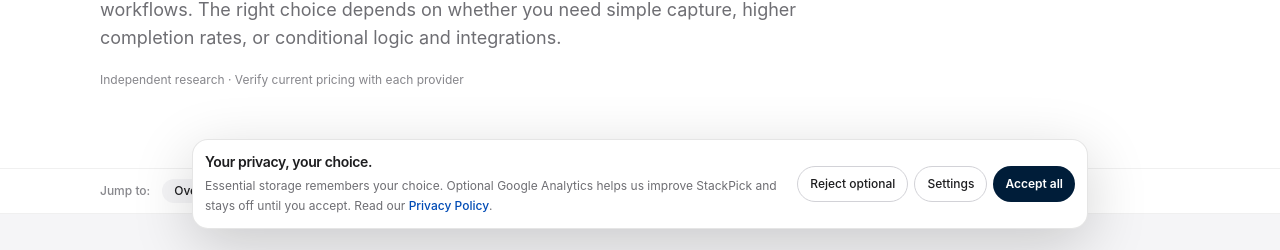
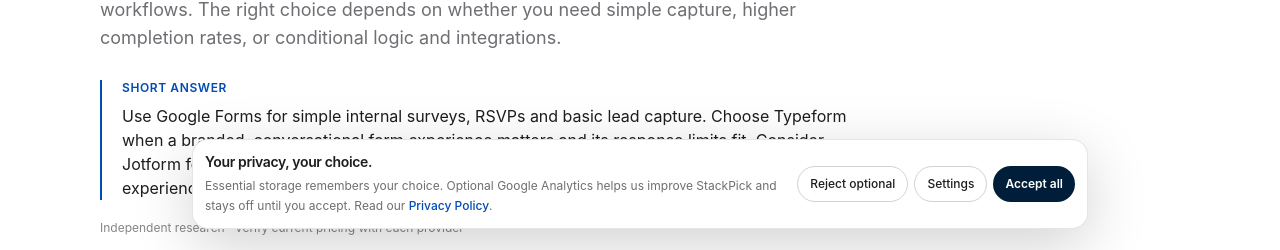
Before and after one commit to LinukaBandara/StackPick, a Next.js app: page /best/form-builders in a window 1280 px wide. Shown: the part 547-797 px from the top of the page. Built offline with nearby package versions, Linux system fonts and the light colour scheme; no server answers.

Commit message:
Add concise decision summary to software comparison guide

```diff
--- a/app/best/form-builders/page.tsx
+++ b/app/best/form-builders/page.tsx
@@ -13,6 +13,7 @@ export default function Page() {
     <ComparisonArticle
       title="Best Form Builders for Lead Generation and Small Business"
       slug="form-builders"
+      quickAnswer="Use Google Forms for simple internal surveys, RSVPs and basic lead capture. Choose Typeform when a branded, conversational form experience matters and its response limits fit. Consider Jotform for payments, conditional logic and a wider operational form toolkit. Test the mobile experience and submission destination before publishing."
       intro="For lead generation, a form is part of the sales funnel. It should ask only useful questions, work well on mobile, send submissions to the right place, and make consent and next steps clear. Google Forms is a low-cost utility, Typeform focuses on a branded conversational experience, and Jotform offers a broader set of operational form workflows. The right choice depends on whether you need simple capture, higher completion rates, or conditional logic and integrations."
       pricingNote="Check the current free monthly submission or view cap, number of forms, file-upload allowance, branding controls, conditional logic and integrations. A free plan that accepts responses but cannot remove provider branding or send data to your CRM may not fit a serious lead funnel. Test the full path from mobile form to follow-up. Limits and pricing can change; verify on the official pages before relying on a free tier."
       tools={[
```
